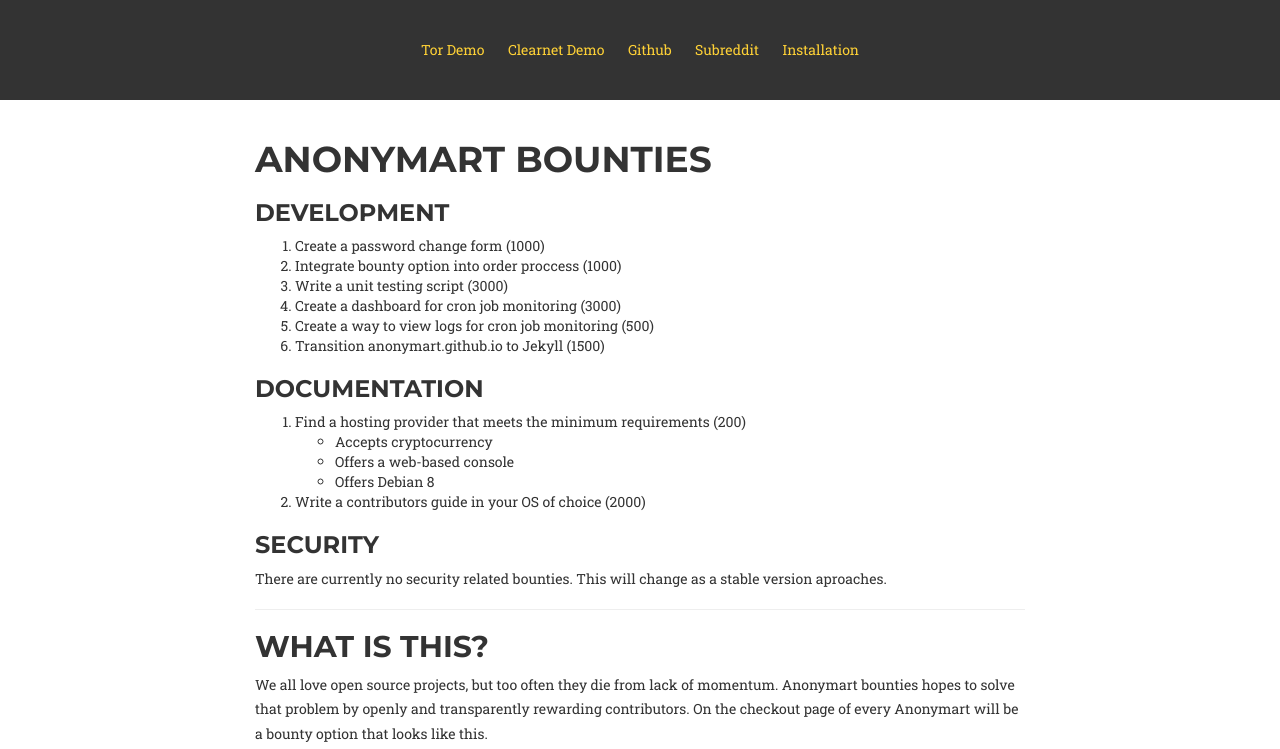
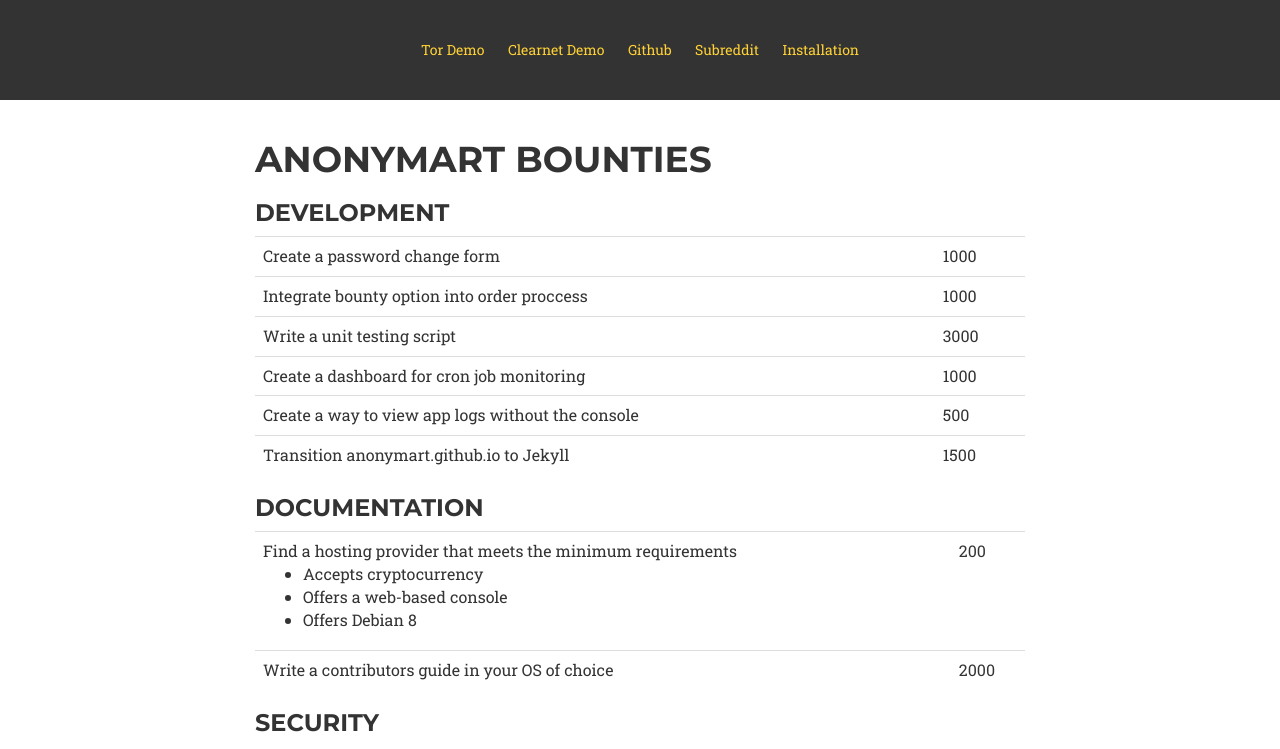
Before and after one commit to anonymart/anonymart.github.io, a plain HTML site: page bounties.html in a window 1280 px wide. Shown: the top 749 px of the page. Drawn offline with nearby package versions, Linux system fonts and the light colour scheme; a web font is replaced by a local one.

Commit message:
switch to table format

```diff
--- a/bounties.html
+++ b/bounties.html
@@ -36,26 +36,50 @@
 	    	<h1>Anonymart Bounties</h1>
 
 			<h3>Development</h3>
-			<ol>
-				<li>Create a password change form (1000)</li>
-				<li>Integrate bounty option into order proccess (1000)</li>
-				<li>Write a unit testing script (3000)</li>
-				<li>Create a dashboard for cron job monitoring (3000)</li>
-				<li>Create a way to view logs for cron job monitoring (500)</li>
-				<li>Transition anonymart.github.io to Jekyll (1500)</li>
-			</ol>
+			<table class="table">
+				<tr>
+					<td>Create a password change form</td>
+					<td>1000</td>
+				</tr>
+				<tr>
+					<td>Integrate bounty option into order proccess</td>
+					<td>1000</td>
+				</tr>
+				<tr>
+					<td>Write a unit testing script</td>
+					<td>3000</td>
+				</tr>
+				<tr>
+					<td>Create a dashboard for cron job monitoring</td>
+					<td>1000</td>
+				</tr>
+				<tr>
+					<td>Create a way to view app logs without the console</td>
+					<td>500</td>
+				</tr>
+				<tr>
+					<td>Transition anonymart.github.io to Jekyll</td>
+					<td>1500</td>
+				</tr>
+			</table>
 
 			<h3>Documentation</h3>
-			<ol>
-				<li>Find a hosting provider that meets the minimum requirements (200)
-					<ul>
-						<li>Accepts cryptocurrency</li>
-						<li>Offers a web-based console</li>
-						<li>Offers Debian 8</li>
-					</ul>
-				</li>
-				<li>Write a contributors guide in your OS of choice (2000)</li>
-			</ol>
+			<table class="table">
+				<tr>
+					<td>Find a hosting provider that meets the minimum requirements
+						<ul>
+							<li>Accepts cryptocurrency</li>
+							<li>Offers a web-based console</li>
+							<li>Offers Debian 8</li>
+						</ul>
+					</td>
+					<td>200</td>
+				</tr>
+				<tr>
+					<td>Write a contributors guide in your OS of choice</td>
+					<td>2000</td>
+				</tr>
+			</table>
 
 			<h3>Security</h3>
 			There are currently no security related bounties. This will change as a stable version aproaches.
```
